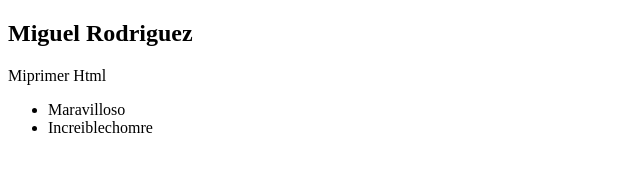
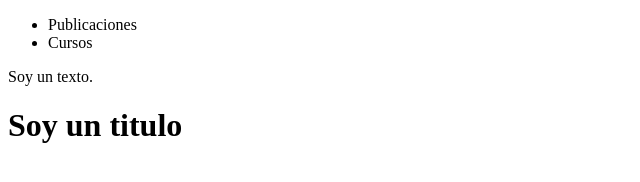
Before and after one commit to merodriguez3/merodriguez3, a plain HTML site: page index.html in a window 1280 px wide. Shown: the whole page, without its empty margins (0-640 px from the left). Drawn offline with Linux system fonts and the light colour scheme.

Commit message:
Basic Layaout

```diff
--- a/index.html
+++ b/index.html
@@ -3,17 +3,32 @@
     <head>
         <meta charset="UTF-8">
         <meta http-equiv="X-UA-Compatible" content="IE=edge">
-    <meta name="viewport" content="width=device-width, initial-scale=1.0">
-    <title>Document</title>
+        <meta name="description" content="Web page Ph.D. Miguel Rodriguez. Theoretical Physics and Data Science Practitioner"/>
+        <meta name="robots" content="index,follow" />
+        <title>PhD Miguel Rodriguez</title>
+        <meta name="viewport" content="width=divace-width, initial-scale=1.0"/>
+        <link rel="stylesheet" href="./css/style.css">
     </head>
     <body>
+        <header>
+            <nav>
+
+            </nav>
+
+        </header>
+        <main>
             <section>
-        <h1> Miguel Rodriguez</h1>
-        <p>Miprimer Html</p>
                 <ul>
-            <li>Maravilloso</li>
-            <li>Increiblechomre</li>
+                    <li>Publicaciones</li>
+                    <li>Cursos</li>
                 </ul>
             </section>
+
+        </main>
+        <footer>
+            <p>Soy un texto.</p>
+            <h1>Soy un titulo</h1>
+
+        </footer>
     </body>
 </html>
```
Also changed, not shown: css/style.css (added), index-1.html (renamed from index-2.html). Lines whose indentation alone changed are shown as unchanged.
